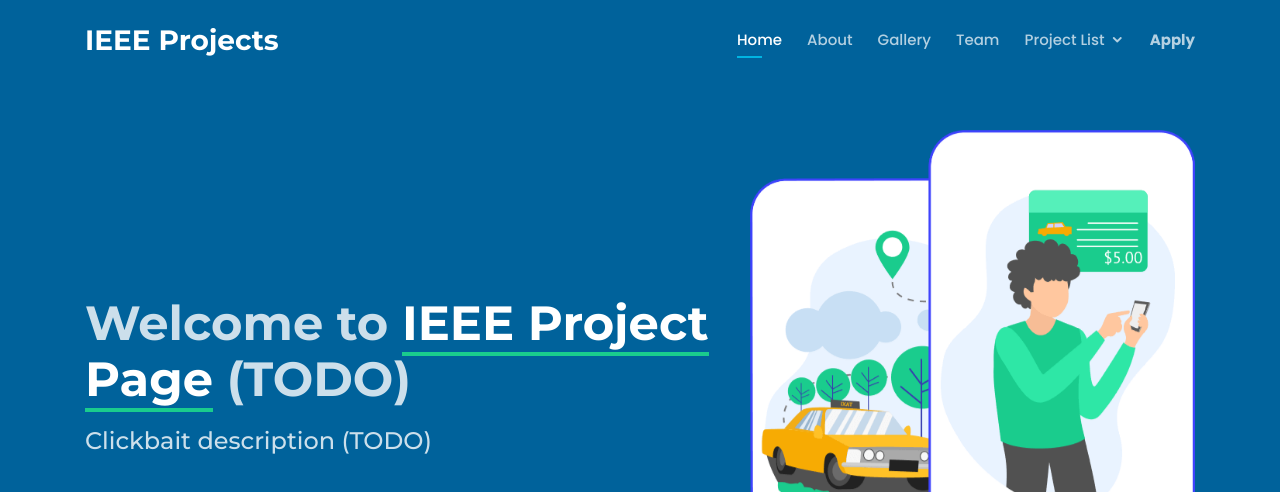
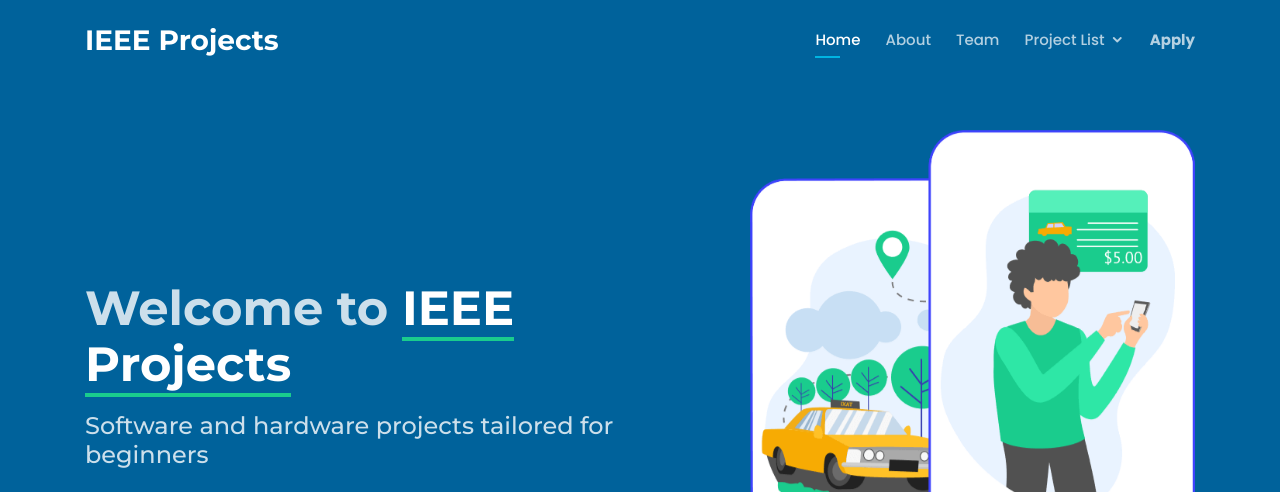
Before and after one commit to IEEEBerkeley/projects-website, a plain HTML site: page index.html in a window 1280 px wide. Shown: the top 492 px of the page. Drawn offline with nearby package versions, Linux system fonts and the light colour scheme.

Commit message:
removed gallery from nav bar

```diff
--- a/assets/nav.html
+++ b/assets/nav.html
@@ -2,7 +2,6 @@
     <ul>
       <li><a href="index.html">Home</a></li>
       <li><a href="about.html">About</a></li>
-      <li><a href="gallery.html">Gallery</a></li>
       <li><a href="team.html">Team</a></li>
       <li class="drop-down"><a href="">Project List</a>
         <ul>
--- a/index.html
+++ b/index.html
@@ -47,8 +47,8 @@
       <div class="row">
         <div class="col-lg-7 pt-5 pt-lg-0 order-2 order-lg-1 d-flex align-items-center">
           <div data-aos="zoom-out">
-            <h1>Welcome to <span>IEEE Project Page</span> (TODO)</h1>
-            <h2>Clickbait description (TODO)</h2>
+            <h1>Welcome to <span>IEEE Projects</span></h1>
+            <h2>Software and hardware projects tailored for beginners</h2>
             <div class="text-center text-lg-left">
               <a href="apply.html" class="btn-get-started scrollto">Apply for Fall 2021 Projects</a>
             </div>
```
Also changed, not shown: gallery.html (+1 -1 lines).
